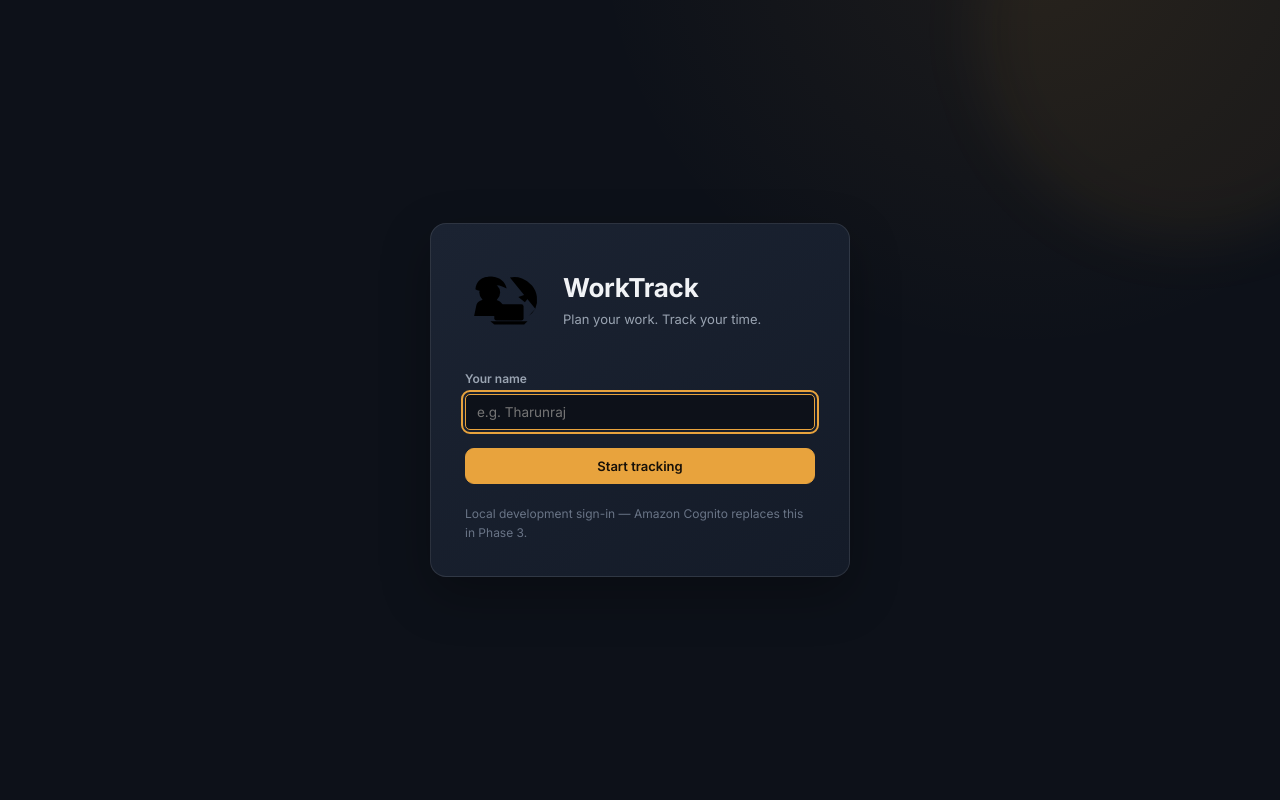
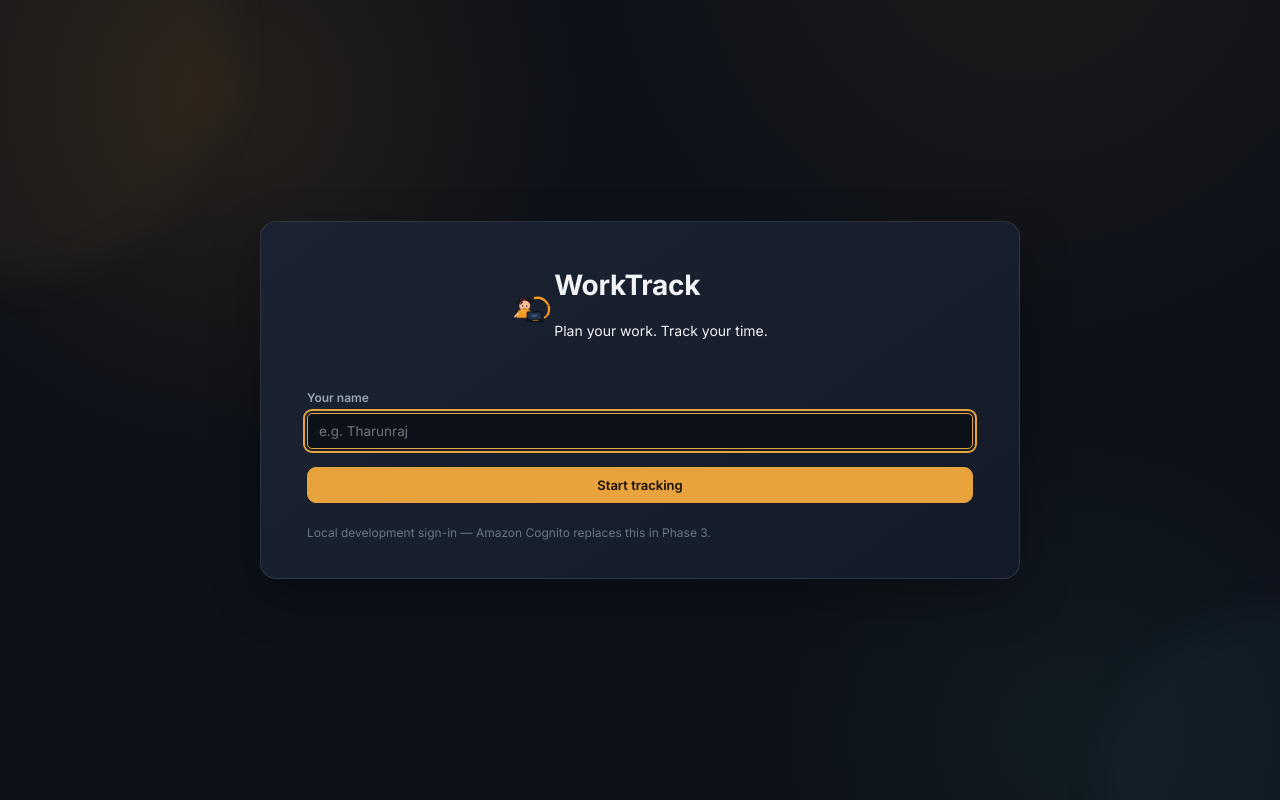
Before and after one commit to Tharunrajravi/Worktrack-app, a React (Vite) app: page /login in a window 1280 px wide. Built offline with nearby package versions, Linux system fonts and the light colour scheme.

Commit message:
style horizontal login and icon-only dashboard branding

```diff
--- a/src/brand.css
+++ b/src/brand.css
@@ -1,4 +1,4 @@
-/* WorkTrack visual refinement: minimal mascot + calm productivity UI */
+/* WorkTrack visual refinement + reference mascot branding */
 :root {
   --brand: #e8a33d;
   --brand-strong: #f1b85d;
@@ -18,66 +18,349 @@
   --font-display: 'Space Grotesk', 'Inter', system-ui, sans-serif;
   --radius: 10px;
   --radius-lg: 16px;
-  --shadow-md: 0 18px 50px rgba(0,0,0,.28);
+  --shadow-md: 0 18px 50px rgba(0, 0, 0, .28);
 }
 
 body {
-  background: radial-gradient(circle at 80% -10%, rgba(232,163,61,.07), transparent 32%), var(--bg);
+  background: radial-gradient(circle at 80% -10%, rgba(232, 163, 61, .07), transparent 32%), var(--bg);
 }
 
 h1, h2, h3 { font-family: var(--font-display); }
 
-.wt-logo { display:inline-flex; align-items:center; gap:9px; min-width:0; color:var(--text); }
-.wt-logo-mark { display:block; flex:0 0 auto; overflow:visible; }
-.wt-logo-clock { fill:none; stroke:var(--brand); stroke-width:3; }
-.wt-logo-clock-tick, .wt-logo-clock-hand { fill:none; stroke:var(--brand); stroke-width:2.2; stroke-linecap:round; }
-.wt-logo-clock-hand { stroke:var(--text); }
-.wt-logo-hair { fill:#252c39; }
-.wt-logo-face { fill:#e8b98a; }
-.wt-logo-eye { fill:#111722; }
-.wt-logo-smile { fill:none; stroke:#111722; stroke-width:1.7; stroke-linecap:round; }
-.wt-logo-shirt { fill:#252c39; }
-.wt-logo-arm { fill:none; stroke:#e8b98a; stroke-width:4; stroke-linecap:round; }
-.wt-logo-laptop { fill:#6f7d91; stroke:#111722; stroke-width:1.5; }
-.wt-logo-laptop-base { fill:none; stroke:#e8a33d; stroke-width:3; stroke-linecap:round; }
-.wt-logo-screen { fill:#182231; }
-.wt-logo-wordmark { font-family:var(--font-display); font-weight:700; font-size:16px; letter-spacing:-.025em; white-space:nowrap; }
-.wt-logo-wordmark strong { color:var(--brand); font-weight:700; }
-.wt-logo--large .wt-logo-wordmark { font-size:24px; }
+/* ---------- Reference WorkTrack mascot ---------- */
+.wt-logo {
+  display: inline-flex;
+  align-items: center;
+  min-width: 0;
+  color: var(--text);
+  flex: 0 0 auto;
+}
 
-.wt-brand-panel { display:flex; align-items:center; gap:12px; }
-.wt-brand-caption { color:var(--text-faint); font-size:11px; margin-top:2px; }
+.wt-logo-horizontal {
+  gap: 10px;
+}
 
-.panel { background:linear-gradient(145deg, rgba(27,35,50,.96), rgba(21,27,39,.96)); border-color:var(--border); }
-.panel-raised { background:linear-gradient(145deg, #1b2332, #141b28); border-color:var(--border); box-shadow:var(--shadow-md); }
+.wt-logo-icon-only {
+  width: 42px;
+  height: 42px;
+  justify-content: center;
+}
 
-.btn { border-radius:9px; transition:transform 140ms ease, background-color 140ms ease, border-color 140ms ease; }
-.btn:hover:not(:disabled) { transform:translateY(-1px); }
-.btn-primary { background:var(--brand); border-color:var(--brand); }
-.btn-primary:hover:not(:disabled) { background:var(--brand-strong); }
+.wt-logo-art {
+  display: block;
+  flex: 0 0 auto;
+  overflow: visible;
+}
 
-.nav-tab { border-radius:9px; }
-.nav-tab-active { background:rgba(232,163,61,.12); color:var(--text); box-shadow:inset 2px 0 0 var(--brand); }
+.wt-logo-icon-only .wt-logo-art {
+  width: 42px;
+  height: 42px;
+}
 
-.work-row { background:rgba(21,27,39,.86); border-radius:12px; padding:16px 18px; }
-.work-row:hover { background:var(--surface-hover); border-color:rgba(232,163,61,.22); }
-.work-row-active { border-color:rgba(79,209,174,.35); }
+.wt-logo-horizontal .wt-logo-art {
+  width: 126px;
+  height: 92px;
+}
 
-.empty-state { background:rgba(21,27,39,.55); border-color:var(--border-strong); }
+.wt-clock-arc {
+  fill: none;
+  stroke: #f39a25;
+  stroke-width: 7;
+  stroke-linecap: round;
+}
 
-.wt-login { min-height:100%; display:grid; place-items:center; padding:28px; position:relative; overflow:hidden; }
-.wt-login::before { content:''; position:absolute; width:420px; height:420px; border-radius:50%; background:rgba(232,163,61,.06); filter:blur(30px); top:-180px; right:-120px; }
-.wt-login-card { width:min(420px,100%); padding:34px; position:relative; }
-.wt-login-hero { display:flex; align-items:center; gap:16px; margin-bottom:30px; }
-.wt-login-hero-copy h1 { font-size:26px; margin:0; }
-.wt-login-hero-copy p { margin:3px 0 0; color:var(--text-muted); font-size:13px; }
+.wt-clock-arc-small {
+  stroke-width: 5;
+}
 
-.wt-dashboard-kicker { color:var(--brand); font-size:11px; font-weight:700; letter-spacing:.09em; text-transform:uppercase; margin-bottom:7px; }
-.wt-dashboard-title { font-size:30px !important; letter-spacing:-.035em !important; }
-.wt-dashboard-subtitle { color:var(--text-muted); margin-top:6px; }
+.wt-clock-tick {
+  fill: none;
+  stroke: #182231;
+  stroke-width: 3.2;
+  stroke-linecap: round;
+}
+
+.wt-clock-check {
+  fill: none;
+  stroke: #182231;
+  stroke-width: 5;
+  stroke-linecap: round;
+  stroke-linejoin: round;
+}
+
+.wt-hair {
+  fill: #24151a;
+  stroke: #120e12;
+  stroke-width: 1.2;
+}
+
+.wt-hair-highlight {
+  fill: #49202a;
+}
+
+.wt-fringe {
+  fill: #24151a;
+}
+
+.wt-face {
+  fill: #ffc39a;
+  stroke: #e89a72;
+  stroke-width: 1;
+}
+
+.wt-eye {
+  fill: #16161b;
+}
+
+.wt-smile {
+  fill: none;
+  stroke: #6d2d29;
+  stroke-width: 1.8;
+  stroke-linecap: round;
+}
+
+.wt-cheek {
+  fill: #f28e82;
+  opacity: .65;
+}
+
+.wt-shirt {
+  fill: #f39a25;
+  stroke: #c96e13;
+  stroke-width: 1;
+}
+
+.wt-collar {
+  fill: none;
+  stroke: #ffc36e;
+  stroke-width: 2;
+  stroke-linecap: round;
+  stroke-linejoin: round;
+}
+
+.wt-arm {
+  fill: none;
+  stroke: #ffc39a;
+  stroke-width: 5;
+  stroke-linecap: round;
+}
+
+.wt-laptop {
+  fill: #172131;
+  stroke: #080b10;
+  stroke-width: 2;
+}
+
+.wt-screen {
+  fill: #24334a;
+}
+
+.wt-base {
+  fill: #101820;
+  stroke: #080b10;
+  stroke-width: 1;
+}
+
+.wt-base-line {
+  stroke: #f39a25;
+  stroke-width: 2;
+  stroke-linecap: round;
+}
+
+.wt-screen-line {
+  stroke: #6da8e8;
+  stroke-width: 1.5;
+  stroke-linecap: round;
+}
+
+.wt-screen-line-short {
+  opacity: .65;
+}
+
+.wt-logo-copy {
+  display: inline-flex;
+  flex-direction: column;
+  justify-content: center;
+  min-width: 0;
+}
+
+.wt-logo-wordmark {
+  display: block;
+  font-family: var(--font-display);
+  font-size: 28px;
+  line-height: .95;
+  font-weight: 800;
+  letter-spacing: -.045em;
+  white-space: nowrap;
+}
+
+.wt-logo-wordmark strong {
+  color: #f39a25;
+  font-weight: 800;
+}
+
+.wt-logo-tagline {
+  margin-top: 7px;
+  color: #9aa4b2;
+  font-family: var(--font-display);
+  font-size: 8px;
+  font-weight: 600;
+  letter-spacing: .22em;
+  white-space: nowrap;
+}
+
+/* ---------- Login ---------- */
+.wt-login {
+  min-height: 100%;
+  display: grid;
+  place-items: center;
+  padding: 28px;
+  position: relative;
+  overflow: hidden;
+  background:
+    radial-gradient(circle at 18% 12%, rgba(243, 154, 37, .11), transparent 28%),
+    radial-gradient(circle at 84% 92%, rgba(79, 209, 174, .06), transparent 25%);
+}
+
+.wt-login::before,
+.wt-login::after {
+  content: '';
+  position: absolute;
+  border-radius: 50%;
+  pointer-events: none;
+}
+
+.wt-login::before {
+  width: 460px;
+  height: 460px;
+  left: -230px;
+  top: -180px;
+  background: rgba(232, 163, 61, .05);
+  filter: blur(22px);
+}
+
+.wt-login::after {
+  width: 360px;
+  height: 360px;
+  right: -180px;
+  bottom: -170px;
+  background: rgba(96, 165, 250, .045);
+  filter: blur(20px);
+}
+
+.wt-login-card {
+  width: min(760px, 100%);
+  padding: 42px 46px 36px;
+  position: relative;
+  z-index: 1;
+  background: rgba(27, 35, 50, .92);
+  backdrop-filter: blur(18px);
+  border-color: rgba(241, 243, 246, .12);
+}
+
+.wt-login-hero {
+  display: flex;
+  justify-content: center;
+  align-items: center;
+  margin-bottom: 34px;
+}
+
+.wt-login-hero .wt-logo-horizontal {
+  transform: scale(1.15);
+  transform-origin: center;
+}
+
+.wt-login-form {
+  width: min(430px, 100%);
+  margin: 0 auto;
+}
+
+.wt-login-form .field-label {
+  margin-top: 0;
+}
+
+.wt-login-form .input {
+  min-height: 46px;
+  border-radius: 9px;
+  background: rgba(13, 17, 25, .72);
+}
+
+.wt-login-form .btn-primary {
+  min-height: 48px;
+  border-radius: 9px;
+  font-size: 14px;
+}
+
+.wt-login-note {
+  width: min(430px, 100%);
+  margin: 18px auto 0;
+  color: var(--text-faint);
+  font-size: 12px;
+  line-height: 1.6;
+  text-align: center;
+}
+
+/* ---------- Dashboard/header ---------- */
+.wt-dashboard-kicker {
+  color: var(--brand);
+  font-size: 11px;
+  font-weight: 700;
+  letter-spacing: .09em;
+  text-transform: uppercase;
+  margin-bottom: 7px;
+}
+
+.wt-dashboard-title {
+  font-size: 30px !important;
+  letter-spacing: -.035em !important;
+}
+
+.wt-dashboard-subtitle {
+  color: var(--text-muted);
+  margin-top: 6px;
+}
+
+.wt-shell-brand {
+  display: inline-flex;
+  align-items: center;
+}
+
+.wt-shell-brand .wt-logo-icon-only {
+  width: 42px;
+  height: 42px;
+}
+
+.panel {
+  background: linear-gradient(145deg, rgba(27, 35, 50, .96), rgba(21, 27, 39, .96));
+  border-color: var(--border);
+}
+
+.panel-raised {
+  background: linear-gradient(145deg, #1b2332, #141b28);
+  border-color: var(--border);
+  box-shadow: var(--shadow-md);
+}
+
+.btn {
+  border-radius: 9px;
+  transition: transform 140ms ease, background-color 140ms ease, border-color 140ms ease;
+}
+
+.btn:hover:not(:disabled) { transform: translateY(-1px); }
+.btn-primary { background: var(--brand); border-color: var(--brand); }
+.btn-primary:hover:not(:disabled) { background: var(--brand-strong); }
+
+.nav-tab { border-radius: 9px; }
+.nav-tab-active { background: rgba(232, 163, 61, .12); color: var(--text); box-shadow: inset 2px 0 0 var(--brand); }
+.work-row { background: rgba(21, 27, 39, .86); border-radius: 12px; padding: 16px 18px; }
+.work-row:hover { background: var(--surface-hover); border-color: rgba(232, 163, 61, .22); }
+.work-row-active { border-color: rgba(79, 209, 174, .35); }
+.empty-state { background: rgba(21, 27, 39, .55); border-color: var(--border-strong); }
 
 @media (max-width: 640px) {
-  .wt-login { padding:18px; }
-  .wt-login-card { padding:26px 22px; }
-  .wt-dashboard-title { font-size:25px !important; }
+  .wt-login { padding: 18px; }
+  .wt-login-card { padding: 30px 20px 26px; }
+  .wt-login-hero .wt-logo-horizontal { transform: scale(.88); }
+  .wt-logo-tagline { letter-spacing: .15em; }
+  .wt-dashboard-title { font-size: 25px !important; }
 }
```
